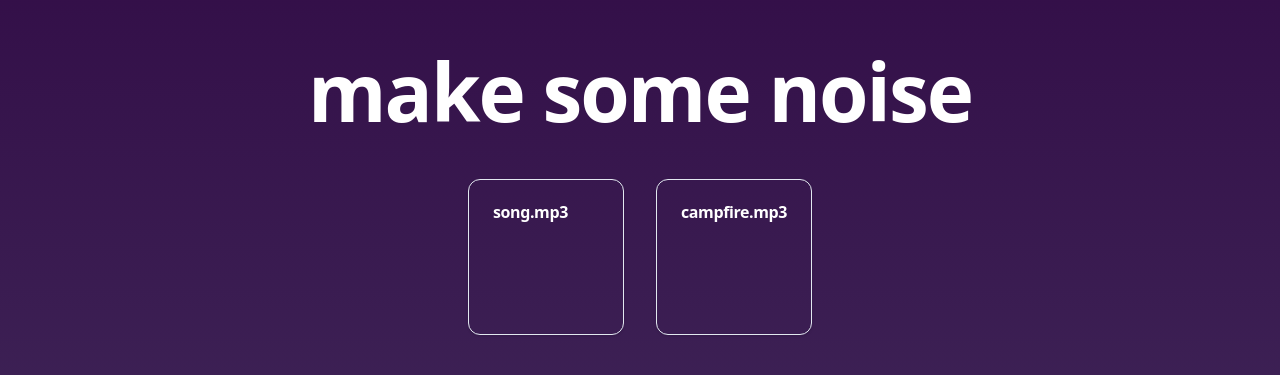
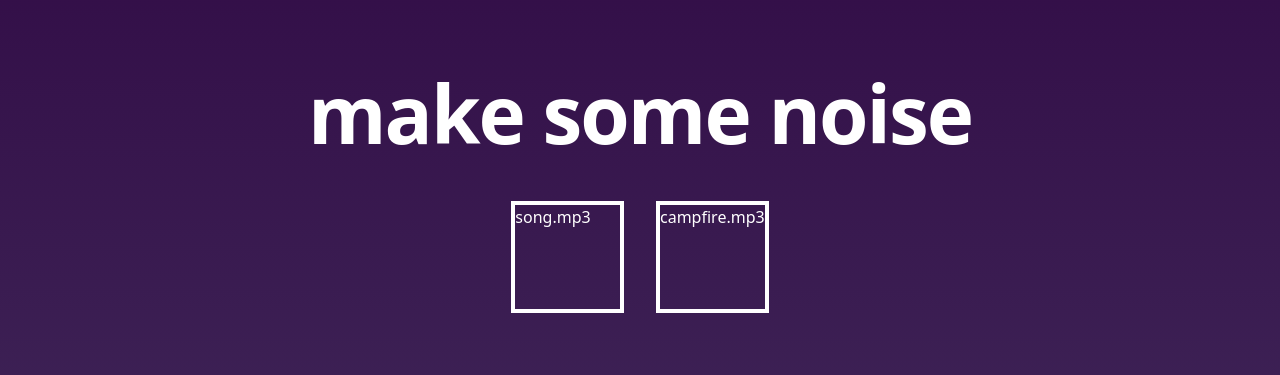
Before and after one commit to DanielZuerrer/make-some-noise, a Next.js app: page / in a window 1280 px wide. Shown: the part 207-582 px from the top of the page. Built offline with nearby package versions, Linux system fonts and the light colour scheme.

Commit message:
simplify

```diff
--- a/src/app/_components/noise.tsx
+++ b/src/app/_components/noise.tsx
@@ -1,7 +1,6 @@
 "use client";
 
 import { useEffect, useState } from "react";
-import { Card, CardContent, CardHeader, CardTitle } from "~/components/ui/card";
 import VolumeSlider from "./volumeSlider";
 
 export default function Noise({ audioFile }: { audioFile: string }) {
@@ -29,22 +28,11 @@ export default function Noise({ audioFile }: { audioFile: string }) {
   }
 
   return (
-    <Card
-      className={`
-        aspect-square
-        max-w-xs
-        bg-transparent
-        text-white
-        ${audio === null ? "border-slate-500 bg-slate-500" : ""}`}
-    >
-      <CardHeader onClick={playOrPause}>
-        <CardTitle>{audioFile}</CardTitle>
-      </CardHeader>
-      <CardContent className="h-8">
-        {isPlaying && audio && (
-          <VolumeSlider audio={audio} audioFile={audioFile} />
-        )}
-      </CardContent>
-    </Card>
+    <div className="aspect-square border-4 border-white text-white">
+      <h1 onClick={playOrPause}>{audioFile}</h1>
+      {isPlaying && audio && (
+        <VolumeSlider audio={audio} audioFile={audioFile} />
+      )}
+    </div>
   );
 }
--- a/src/components/ui/button.tsx
+++ /dev/null
@@ -1,58 +0,0 @@
-import { Slot } from "@radix-ui/react-slot";
-import { cva, type VariantProps } from "class-variance-authority";
-import * as React from "react";
-
-import { cn } from "~/lib/utils";
-
-const buttonVariants = cva(
-  "inline-flex items-center justify-center whitespace-nowrap rounded-md text-sm font-medium transition-colors focus-visible:outline-none focus-visible:ring-1 focus-visible:ring-slate-950 disabled:pointer-events-none disabled:opacity-50 dark:focus-visible:ring-slate-300",
-  {
-    variants: {
-      variant: {
-        default:
-          "bg-slate-900 text-slate-50 shadow hover:bg-slate-900/90 dark:bg-slate-50 dark:text-slate-900 dark:hover:bg-slate-50/90",
-        destructive:
-          "bg-red-500 text-slate-50 shadow-sm hover:bg-red-500/90 dark:bg-red-900 dark:text-slate-50 dark:hover:bg-red-900/90",
-        outline:
-          "border border-slate-200 bg-white shadow-sm hover:bg-slate-100 hover:text-slate-900 dark:border-slate-800 dark:bg-slate-950 dark:hover:bg-slate-800 dark:hover:text-slate-50",
-        secondary:
-          "bg-slate-100 text-slate-900 shadow-sm hover:bg-slate-100/80 dark:bg-slate-800 dark:text-slate-50 dark:hover:bg-slate-800/80",
-        ghost:
-          "hover:bg-slate-100 hover:text-slate-900 dark:hover:bg-slate-800 dark:hover:text-slate-50",
-        link: "text-slate-900 underline-offset-4 hover:underline dark:text-slate-50",
-      },
-      size: {
-        default: "h-9 px-4 py-2",
-        sm: "h-8 rounded-md px-3 text-xs",
-        lg: "h-10 rounded-md px-8",
-        icon: "h-9 w-9",
-      },
-    },
-    defaultVariants: {
-      variant: "default",
-      size: "default",
-    },
-  },
-);
-
-export interface ButtonProps
-  extends React.ButtonHTMLAttributes<HTMLButtonElement>,
-    VariantProps<typeof buttonVariants> {
-  asChild?: boolean;
-}
-
-const Button = React.forwardRef<HTMLButtonElement, ButtonProps>(
-  ({ className, variant, size, asChild = false, ...props }, ref) => {
-    const Comp = asChild ? Slot : "button";
-    return (
-      <Comp
-        className={cn(buttonVariants({ variant, size, className }))}
-        ref={ref}
-        {...props}
-      />
-    );
-  },
-);
-Button.displayName = "Button";
-
-export { Button, buttonVariants };
--- a/src/components/ui/card.tsx
+++ /dev/null
@@ -1,83 +0,0 @@
-import * as React from "react";
-
-import { cn } from "~/lib/utils";
-
-const Card = React.forwardRef<
-  HTMLDivElement,
-  React.HTMLAttributes<HTMLDivElement>
->(({ className, ...props }, ref) => (
-  <div
-    ref={ref}
-    className={cn(
-      "rounded-xl border border-slate-200 bg-white text-slate-950 shadow dark:border-slate-800 dark:bg-slate-950 dark:text-slate-50",
-      className,
-    )}
-    {...props}
-  />
-));
-Card.displayName = "Card";
-
-const CardHeader = React.forwardRef<
-  HTMLDivElement,
-  React.HTMLAttributes<HTMLDivElement>
->(({ className, ...props }, ref) => (
-  <div
-    ref={ref}
-    className={cn("flex flex-col space-y-1.5 p-6", className)}
-    {...props}
-  />
-));
-CardHeader.displayName = "CardHeader";
-
-const CardTitle = React.forwardRef<
-  HTMLParagraphElement,
-  React.HTMLAttributes<HTMLHeadingElement>
->(({ className, ...props }, ref) => (
-  <h3
-    ref={ref}
-    className={cn("font-semibold leading-none tracking-tight", className)}
-    {...props}
-  />
-));
-CardTitle.displayName = "CardTitle";
-
-const CardDescription = React.forwardRef<
-  HTMLParagraphElement,
-  React.HTMLAttributes<HTMLParagraphElement>
->(({ className, ...props }, ref) => (
-  <p
-    ref={ref}
-    className={cn("text-sm text-slate-500 dark:text-slate-400", className)}
-    {...props}
-  />
-));
-CardDescription.displayName = "CardDescription";
-
-const CardContent = React.forwardRef<
-  HTMLDivElement,
-  React.HTMLAttributes<HTMLDivElement>
->(({ className, ...props }, ref) => (
-  <div ref={ref} className={cn("p-6 pt-0", className)} {...props} />
-));
-CardContent.displayName = "CardContent";
-
-const CardFooter = React.forwardRef<
-  HTMLDivElement,
-  React.HTMLAttributes<HTMLDivElement>
->(({ className, ...props }, ref) => (
-  <div
-    ref={ref}
-    className={cn("flex items-center p-6 pt-0", className)}
-    {...props}
-  />
-));
-CardFooter.displayName = "CardFooter";
-
-export {
-  Card,
-  CardContent,
-  CardDescription,
-  CardFooter,
-  CardHeader,
-  CardTitle,
-};
```
